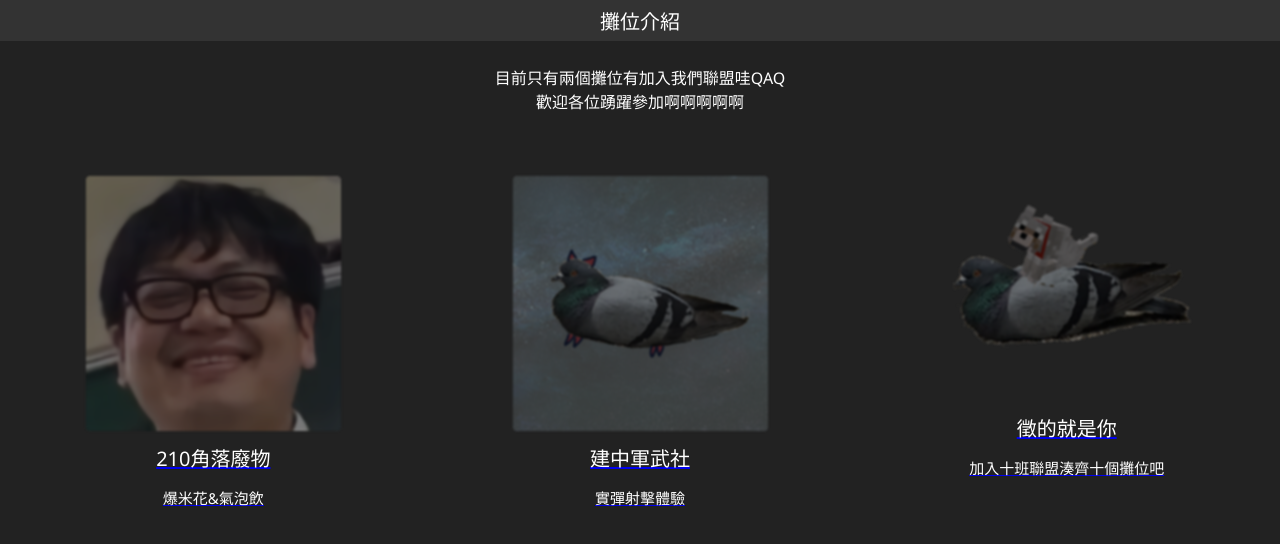
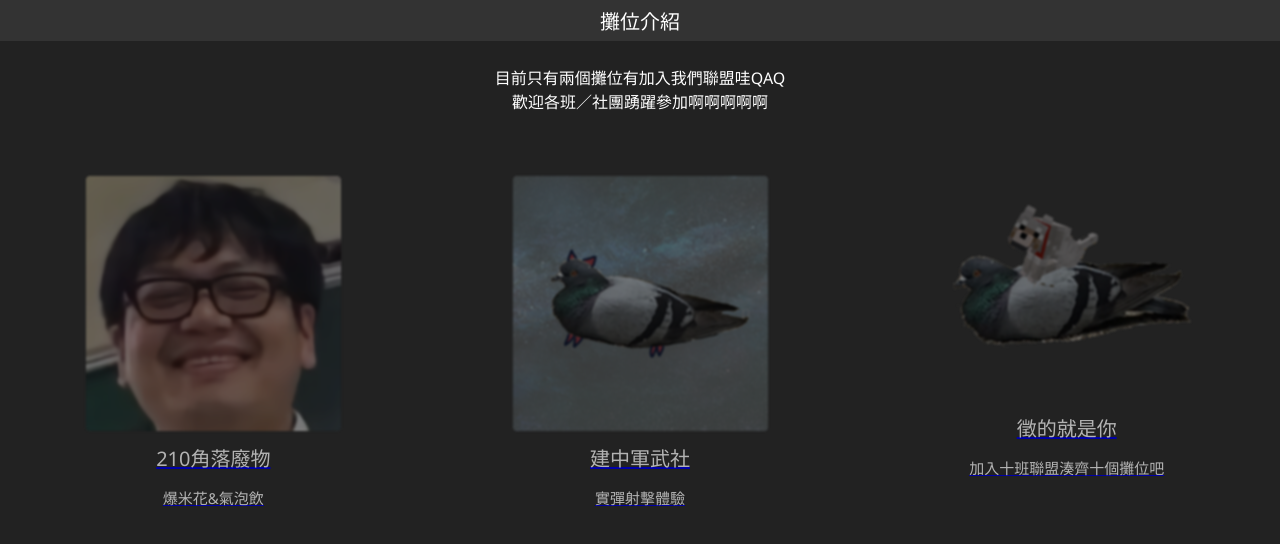
Before and after one commit to ckan122/ckan122.github.io, a plain HTML site: page index.html in a window 1280 px wide. Drawn offline with nearby package versions, Linux system fonts and the light colour scheme.

Commit message:
fancy styles again owo

```diff
--- a/index.html
+++ b/index.html
@@ -10,7 +10,7 @@
 		<header>攤位介紹</header>
 		<div class="info">
             目前只有兩個攤位有加入我們聯盟哇QAQ<br>
-            歡迎各位踴躍參加啊啊啊啊啊
+            歡迎各班／社團踴躍參加啊啊啊啊啊
 		</div>
 		<main></main>
 		<script src="https://code.jquery.com/jquery-3.5.1.min.js"></script>
--- a/style.css
+++ b/style.css
@@ -65,6 +65,11 @@ header {
         color: white;
         font-size: 20px;
         text-decoration: none;
+        filter: brightness(0.7) blur(0.5px);
+        transition: 300ms;
+    }
+    .link:hover>a>div {
+        filter: none;
     }
     .link>a>div>p {
         font-size: 15px;
```
